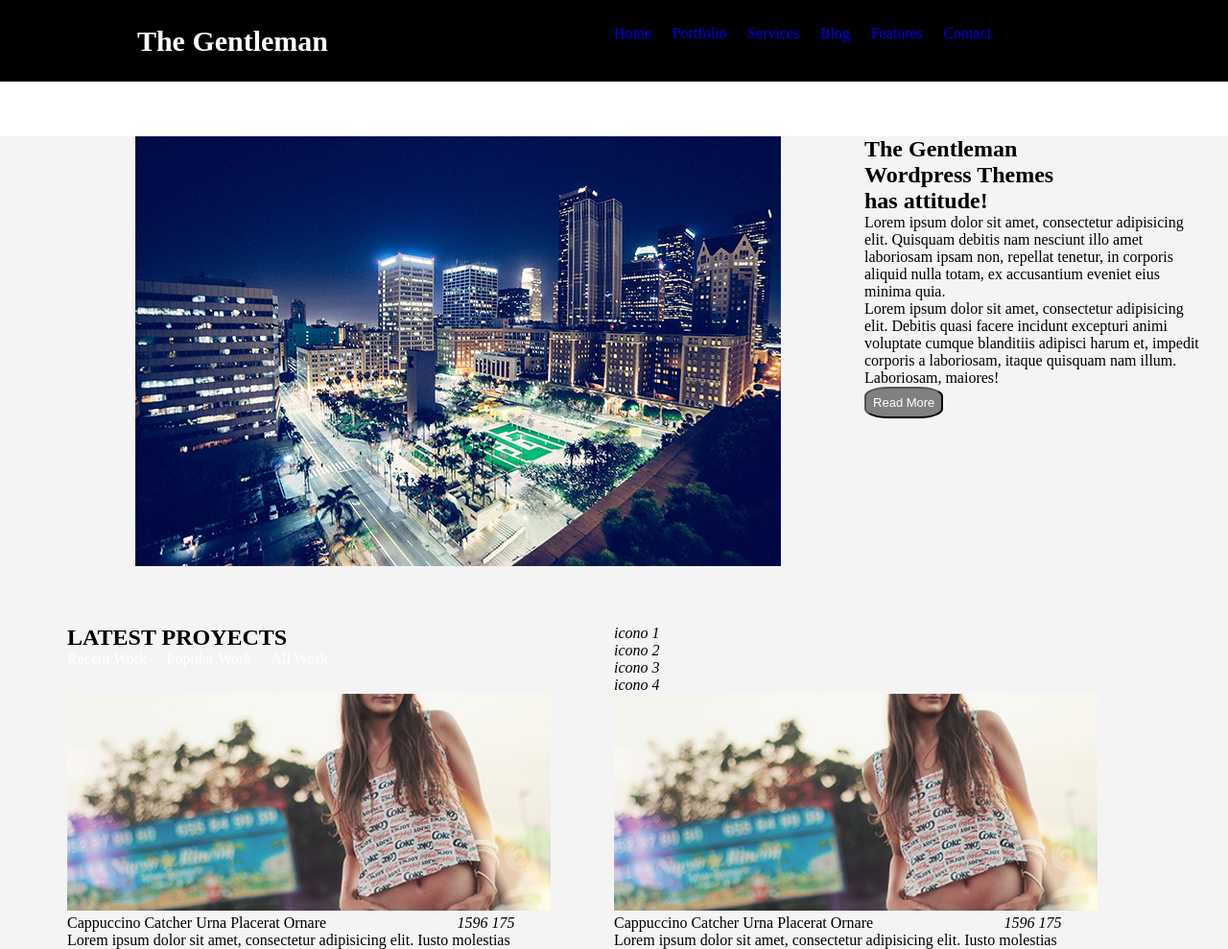
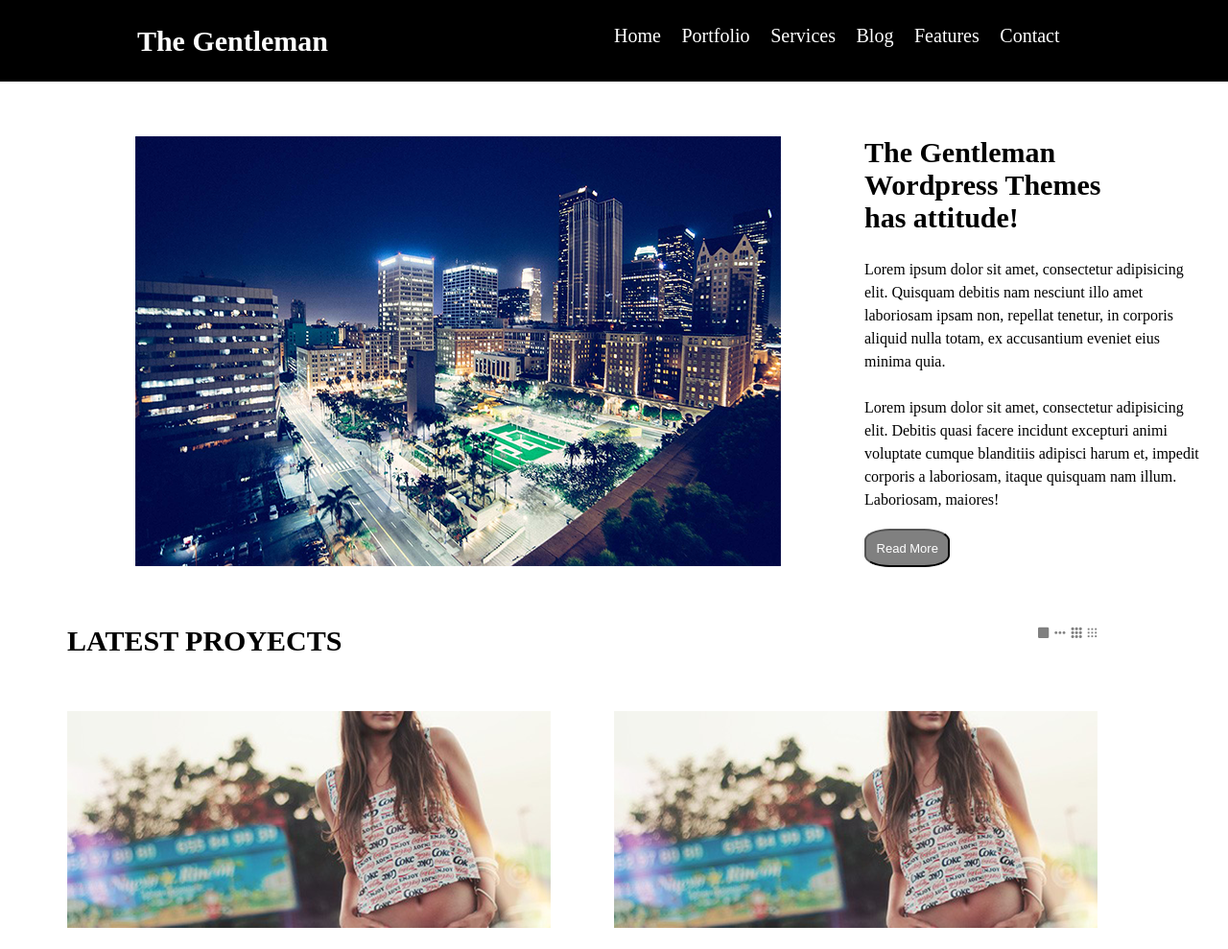
Before and after one commit to OlivaGL/22_Gentleman, a plain HTML site: page index.html in a window 1280 px wide. Shown: the top 989 px of the page at 96% size. Drawn offline with Linux system fonts and the light colour scheme; files whose address does not match are found by name.

Commit message:
Examen individual. Segunda parte. Con internet

```diff
--- a/css/main.css
+++ b/css/main.css
@@ -21,25 +21,50 @@ h1{
 nav li{
 	list-style-type: none;
 	text-decoration: none;
-	display: inline-block;
+	display: inline;
 	color: white;
 	margin-right: 3%;
+	font-size: 20px;
 }
-a{
+a {
+	color: white;
 	text-decoration: none;
 }
-a:hover{
-	color: pink;
+a:hover {
+    color: #eb0089;
 }
-.active a{
-	text-decoration: none;
+h2{
+	font-size: 30px;
+	margin-bottom: 7%;
 }
 button{
 	border-radius: 30%;
 	background-color: gray;
-	padding: 2%;
+	width: auto;
+	height: auto;
+	padding: 3%;
 	font-size: 13px;
+	margin-top: 5%;
 }
 .blancomini{
-	margin: 3%;
+	margin-top: 7%;
 }
+.iconomosaico{
+	display: inline-block;
+	margin-right: 2%;
+	color: gray;
+	font-size: 15px;
+}
+#izquierdo{
+	padding-left: 40%;
+}
+.latestlist{
+	color: gray !important;
+	font-size: 15px;
+}
+.latestlist a:hover {
+    color: black;
+}
+.margenesfoto{
+	margin: 0% 0% 5% 0%;
+}
--- a/index.html
+++ b/index.html
@@ -38,7 +38,7 @@
       </div>
     </header><!--termina HEADER-->
    </div>
-   <div class="container-fluid bg-gray">
+   <div class="container-fluid">
     <section><!--inicia HOME-->
       <div class="container">
         <div class="row blanco">
@@ -47,8 +47,8 @@
           </div>
           <div class="col-4">
             <h2>The Gentleman<br> Wordpress Themes<br>has attitude!</h2>
-            <p>Lorem ipsum dolor sit amet, consectetur adipisicing elit. Quisquam debitis nam nesciunt illo amet laboriosam ipsam non, repellat tenetur, in corporis aliquid nulla totam, ex accusantium eveniet eius minima quia.</p>
-            <p>Lorem ipsum dolor sit amet, consectetur adipisicing elit. Debitis quasi facere incidunt excepturi animi voluptate cumque blanditiis adipisci harum et, impedit corporis a laboriosam, itaque quisquam nam illum. Laboriosam, maiores!</p>
+            <p class="blancomini lh">Lorem ipsum dolor sit amet, consectetur adipisicing elit. Quisquam debitis nam nesciunt illo amet laboriosam ipsam non, repellat tenetur, in corporis aliquid nulla totam, ex accusantium eveniet eius minima quia.</p>
+            <p class="blancomini lh">Lorem ipsum dolor sit amet, consectetur adipisicing elit. Debitis quasi facere incidunt excepturi animi voluptate cumque blanditiis adipisci harum et, impedit corporis a laboriosam, itaque quisquam nam illum. Laboriosam, maiores!</p>
             <button class="text-center text-white">Read More</button>
           </div>
         </div>
@@ -61,31 +61,31 @@
             <h2>LATEST PROYECTS</h2>
             <nav>
               <ul>
-                <li>Recent Work</li>
-                <li>Popular Work</li>
-                <li>All Work</li>
+                <li class="latestlist text-gray"><a href="#resent">Recent Work</a></li>
+                <li class="latestlist text-gray"><a href="#popular">Popular Work</a></li>
+                <li class="latestlist text-gray"><a href="#all">All Work</a></li>
               </ul>
             </nav>
           </div>
-          <div class="col-6">
-            <p><i>icono 1</i></p>
-            <p><i>icono 2</i></p>
-            <p><i>icono 3</i></p>
-            <p><i>icono 4</i></p>
+          <div class="col-6" id="izquierdo">
+            <p class="iconomosaico"><i class="icon ion-android-checkbox-blank"></i></p>
+            <p class="iconomosaico"><i class="icon ion-more"></i></p>
+            <p class="iconomosaico"><i class="icon ion-ios-keypad"></i></p>
+            <p class="iconomosaico"><i class="icon ion-grid"></i></p>
           </div>
         </div>
       </div>
     </section><!-- termina LATEST PROJECTS-->
     <section class="container"><!-- inicia MOSAICO-->
       <div class="row">
-        <div class="col-6"><!-- inicia container foto 1-->
-          <img src="img/main-pic.png" alt="Foto Cappuccino Catcher">
+        <div class="col-6 text-gray" id="resent"><!-- inicia container foto 1-->
+          <img src="img/main-pic.png" alt="Foto Cappuccino Catcher" class="margenesfoto">
           <div class="row">
             <div class="col-9"><!-- titulo -->
               <p>Cappuccino Catcher Urna Placerat Ornare</p>
             </div>
             <div class="col-3"><!-- iconos y numeros -->
-              <p><i class="icon ">1596</i> <i class="icon "> 175</i></p>
+              <p><i class="icon ">1596</i> <i class="icon"> 175</i></p>
             </div>
           </div>
           <div class="row">
@@ -94,8 +94,8 @@
             </div>
           </div>
         </div><!-- termina container foto 1 -->
-        <div class="col-6"><!-- inicia container foto 2 -->
-          <img src="img/main-pic.png" alt="Foto Cappuccino Catcher">
+        <div class="col-6 text-gray"><!-- inicia container foto 2 -->
+          <img src="img/main-pic.png" alt="Foto Cappuccino Catcher" class="margenesfoto">
           <div class="row">
             <div class="col-9"><!-- titulo -->
               <p>Cappuccino Catcher Urna Placerat Ornare</p>
@@ -112,8 +112,8 @@
         </div><!-- termina container foto 2 -->
       </div>
        <div class="row">
-        <div class="col-6"><!-- inicia container foto 3-->
-          <img src="img/main-pic.png" alt="Foto Cappuccino Catcher">
+        <div class="col-6 text-gray"><!-- inicia container foto 3-->
+          <img src="img/main-pic.png" alt="Foto Cappuccino Catcher" class="margenesfoto">
           <div class="row">
             <div class="col-9"><!-- titulo -->
               <p>Cappuccino Catcher Urna Placerat Ornare</p>
@@ -128,8 +128,8 @@
             </div>
           </div>
         </div><!-- termina container foto 3 -->
-        <div class="col-6"><!-- inicia container foto 4 -->
-          <img src="img/main-pic.png" alt="Foto Cappuccino Catcher">
+        <div class="col-6 text-gray" id="popular"><!-- inicia container foto 4 -->
+          <img src="img/main-pic.png" alt="Foto Cappuccino Catcher" class="margenesfoto">
           <div class="row">
             <div class="col-9"><!-- titulo -->
               <p>Cappuccino Catcher Urna Placerat Ornare</p>
@@ -146,8 +146,8 @@
         </div><!-- termina container foto 4 -->
       </div>
       <div class="row">
-        <div class="col-6"><!-- inicia container foto 5-->
-          <img src="img/main-pic.png" alt="Foto Cappuccino Catcher">
+        <div class="col-6 text-gray"><!-- inicia container foto 5-->
+          <img src="img/main-pic.png" alt="Foto Cappuccino Catcher" class="margenesfoto">
           <div class="row">
             <div class="col-9"><!-- titulo -->
               <p>Cappuccino Catcher Urna Placerat Ornare</p>
@@ -162,8 +162,8 @@
             </div>
           </div>
         </div><!-- termina container foto 5 -->
-        <div class="col-6"><!-- inicia container foto 6 -->
-          <img src="img/main-pic.png" alt="Foto Cappuccino Catcher">
+        <div class="col-6 text-gray"  id="all"><!-- inicia container foto 6 -->
+          <img src="img/main-pic.png" alt="Foto Cappuccino Catcher" class="margenesfoto">
           <div class="row">
             <div class="col-9"><!-- titulo -->
               <p>Cappuccino Catcher Urna Placerat Ornare</p>
```
